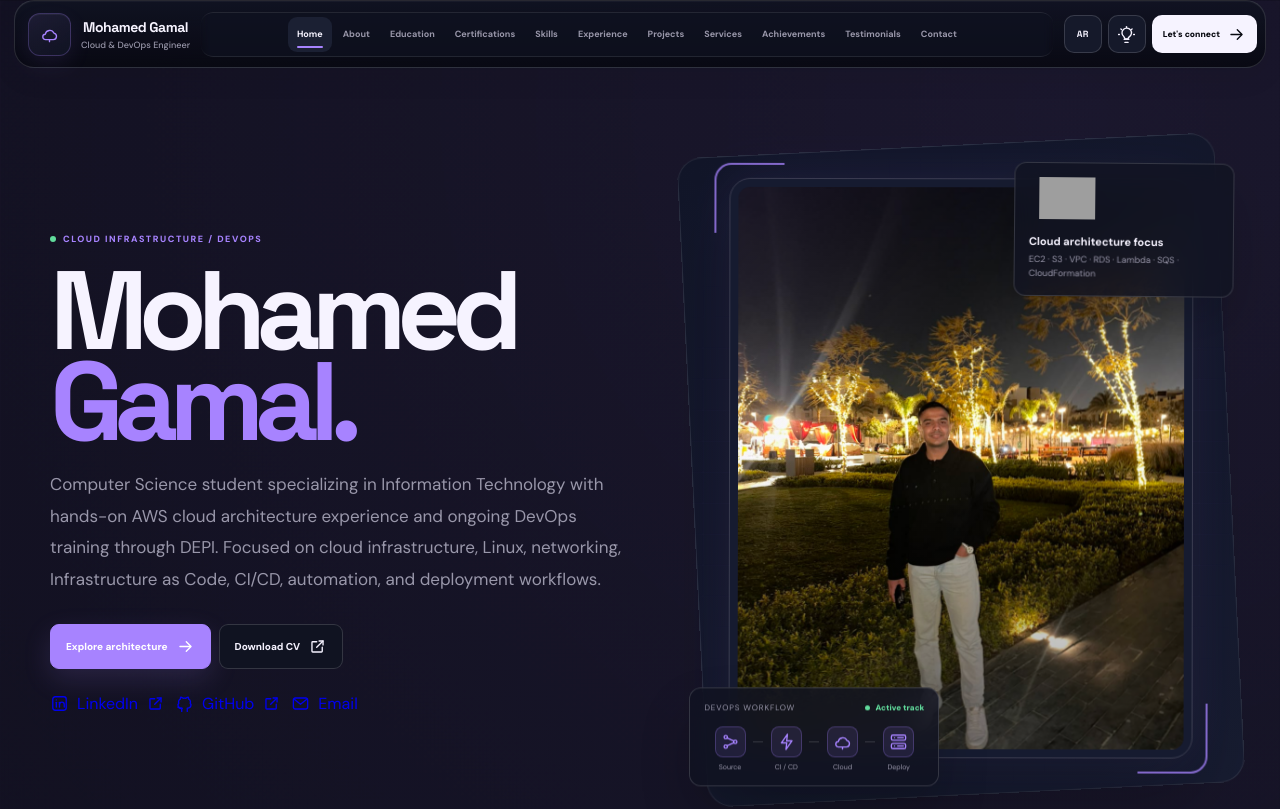
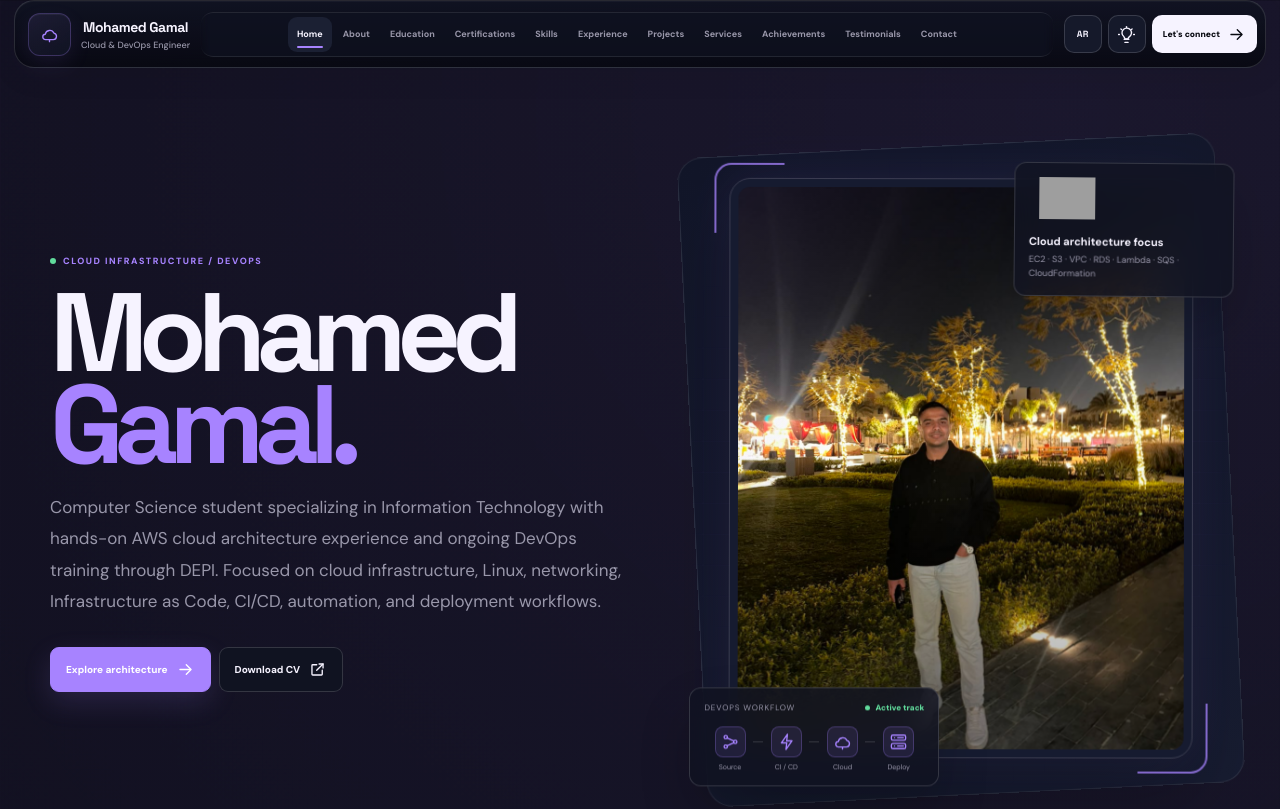
Before and after one commit to Youssefsea/mgp, a Next.js app: page / in a window 1280 px wide. Shown: the top 809 px of the page. Built offline with nearby package versions, Linux system fonts and the light colour scheme; grey boxes are pictures that could not be loaded.

Commit message:
Update portfolio1

```diff
--- a/app/page.tsx
+++ b/app/page.tsx
@@ -1685,7 +1685,7 @@
             </a>
           </div>
 
-          <div className="hero-socials">
+          {/* <div className="hero-socials">
             <a
               className="hero-social"
               href={cv.linkedin}
@@ -1731,7 +1731,7 @@
                 Email
               </span>
             </a>
-          </div>
+          </div> */}
         </div>
 
         <div className="hero-art">
```
